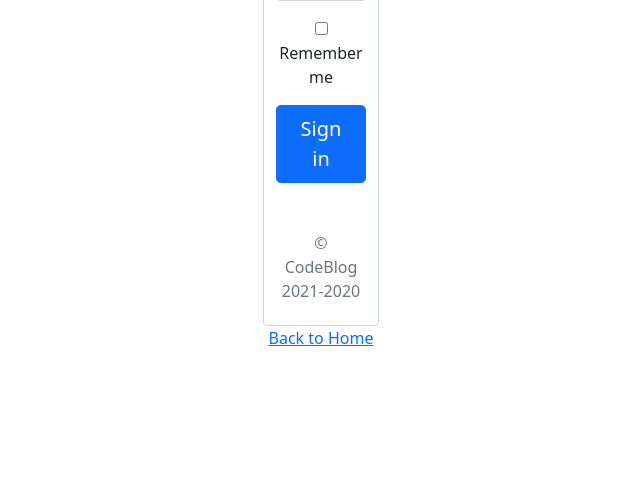
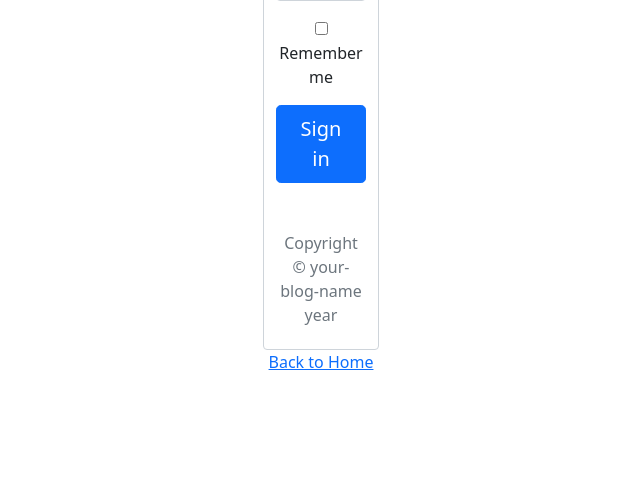
Before and after one commit to durgesh-firake09/Sample-Blog-Template---Backend-Included, a Flask app: page /dashboard in a window 1280 px wide. Shown: the part 409-910 px from the top of the page, without its empty margins (319-959 px from the left). Before the commit the page ends 755 px from the top, so only its background shows below. Run offline with Flask 2, Linux system fonts and the light colour scheme.

Commit message:
Updated footer

```diff
--- a/templates/admin.html
+++ b/templates/admin.html
@@ -31,7 +31,7 @@
                     </label>
                 </div>
                 <button class="w-100 btn btn-lg btn-primary" type="submit">Sign in</button>
-                <p class="mt-5 mb-3 text-muted">&copy; CodeBlog 2021-2020</p>
+                <p class="mt-5 mb-3 text-muted">Copyright &copy; your-blog-name year</p>
             </form>
 
 
--- a/templates/base.html
+++ b/templates/base.html
@@ -72,7 +72,7 @@
                         </a>
                     </li>
                 </ul>
-                <div class="small text-center text-muted fst-italic">Copyright &copy; Your Website 2021</div>
+                <div class="small text-center text-muted fst-italic">Copyright &copy; your-blog-name year</div>
             </div>
         </div>
     </div>
```
